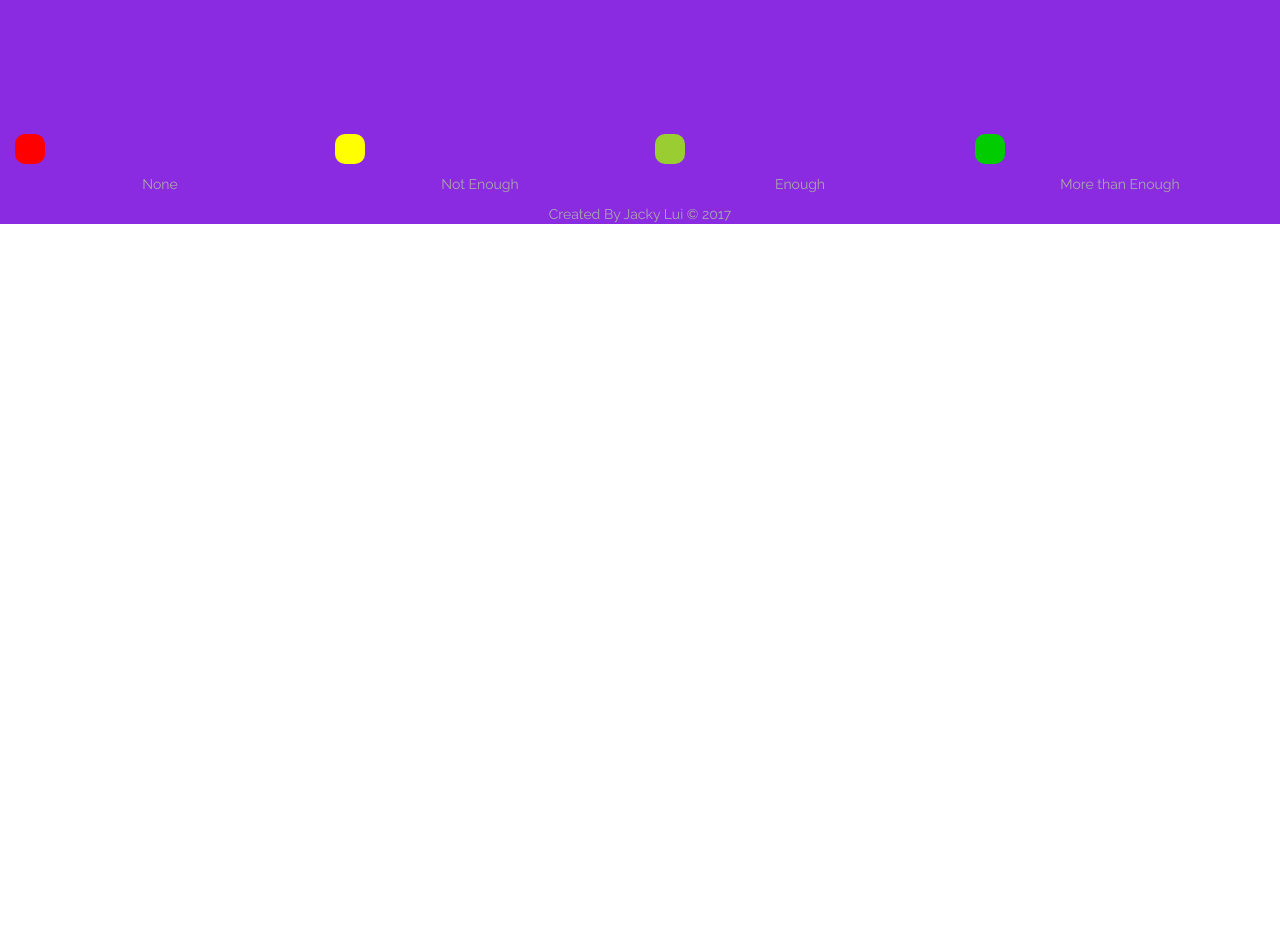
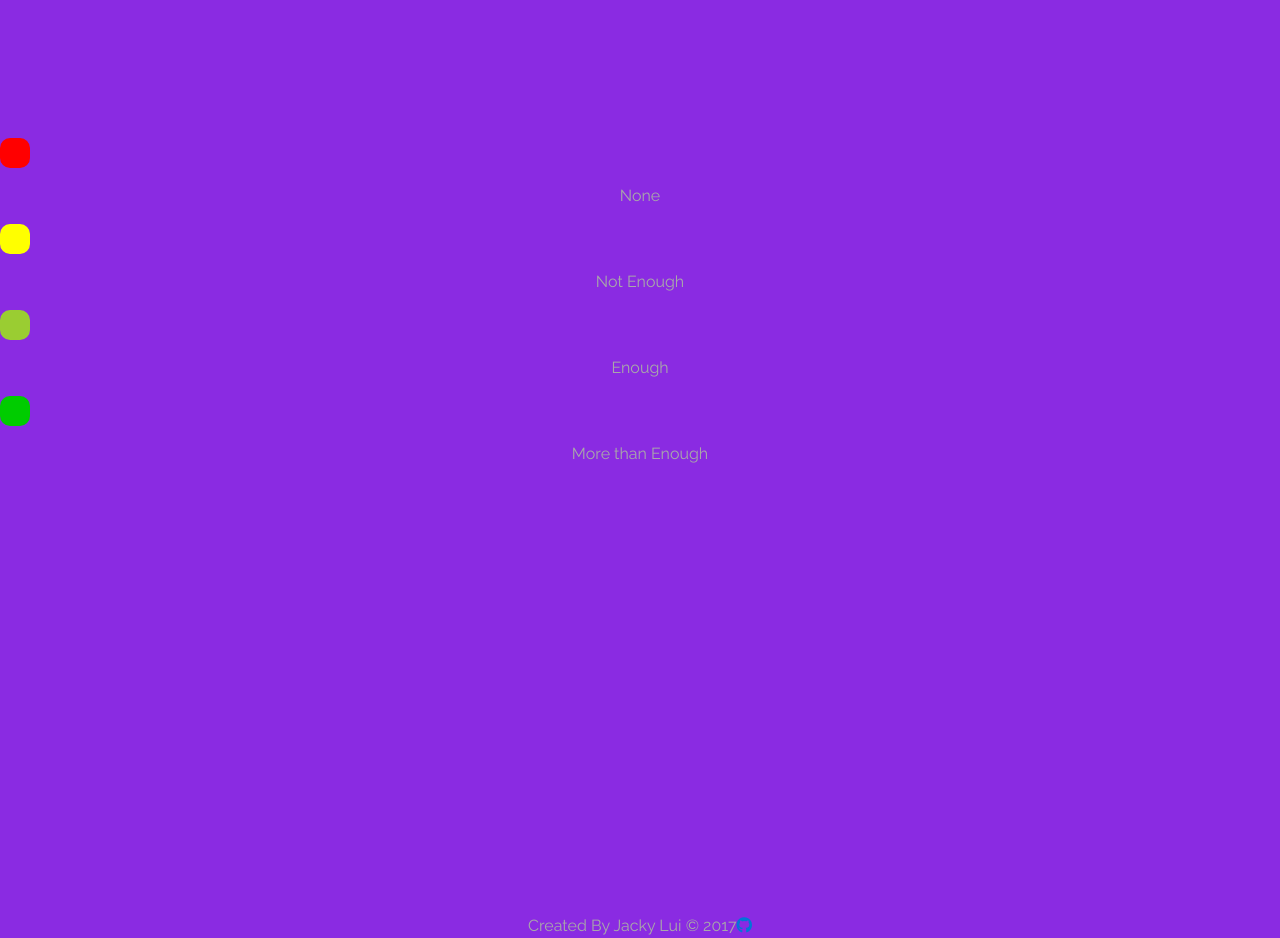
Before and after one commit to Recelis/recipebox, a React (Create React App) app: page / in a window 1280 px wide. Shown: the part 540-1478 px from the top of the page. Before the commit the page ends 800 px from the top, so only its background shows below. Built offline with nearby package versions, Linux system fonts and the light colour scheme.

Commit message:
github button added

```diff
--- a/public/index.html
+++ b/public/index.html
@@ -10,8 +10,9 @@
     -->
     <link rel="manifest" href="%PUBLIC_URL%/manifest.json">
     <link rel="shortcut icon" href="%PUBLIC_URL%/favicon.ico">
-    <link rel="stylesheet" href="https://maxcdn.bootstrapcdn.com/bootstrap/3.3.7/css/bootstrap.min.css" integrity="sha384-BVYiiSIFeK1dGmJRAkycuHAHRg32OmUcww7on3RYdg4Va+PmSTsz/K68vbdEjh4u" crossorigin="anonymous">
+    <link rel="stylesheet" href="https://maxcdn.bootstrapcdn.com/bootstrap/4.0.0-beta.3/css/bootstrap.min.css" integrity="sha384-Zug+QiDoJOrZ5t4lssLdxGhVrurbmBWopoEl+M6BdEfwnCJZtKxi1KgxUyJq13dy" crossorigin="anonymous">
     <link href="https://fonts.googleapis.com/css?family=Raleway" rel="stylesheet">
+    <script src="https://use.fontawesome.com/ac27cdaef0.js"></script>
     <!--
       Notice the use of %PUBLIC_URL% in the tags above.
       It will be replaced with the URL of the `public` folder during the build.
--- a/src/App.js
+++ b/src/App.js
@@ -15,7 +15,9 @@ class App extends Component {
             <div className="col-xs-3"><p className="moreThanEnough"></p><p>More than Enough</p></div>
           </div>
         </div>
-        <p className="copyRight">Created By Jacky Lui &#169; 2017</p>
+        <p className="copyRight">Created By Jacky Lui &#169; 2017
+        <a className="github-share-button" href = "https://recelis.github.io/recipebox/"><i className="fa fa-github col-xs-6" id = "github"></i> </a>
+        </p>
       </div>
     );
   }
```
